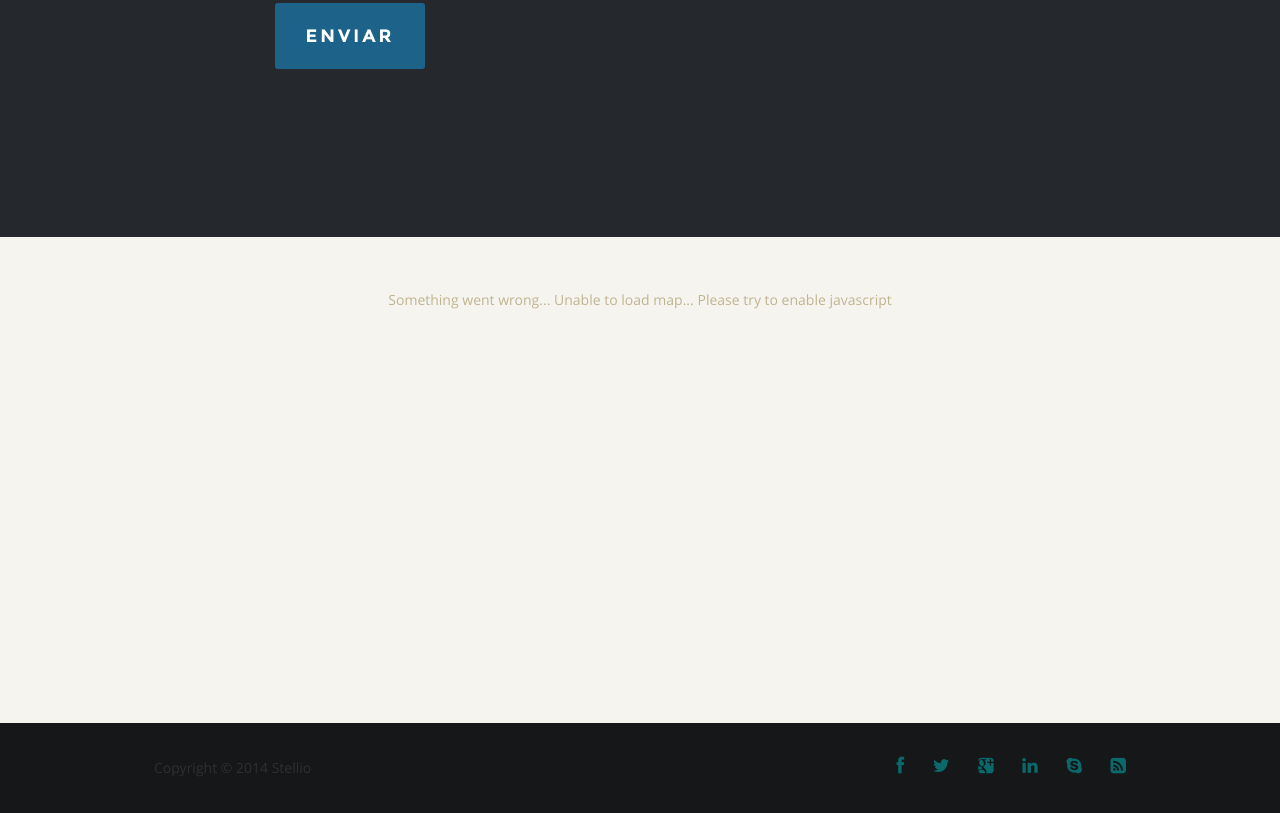
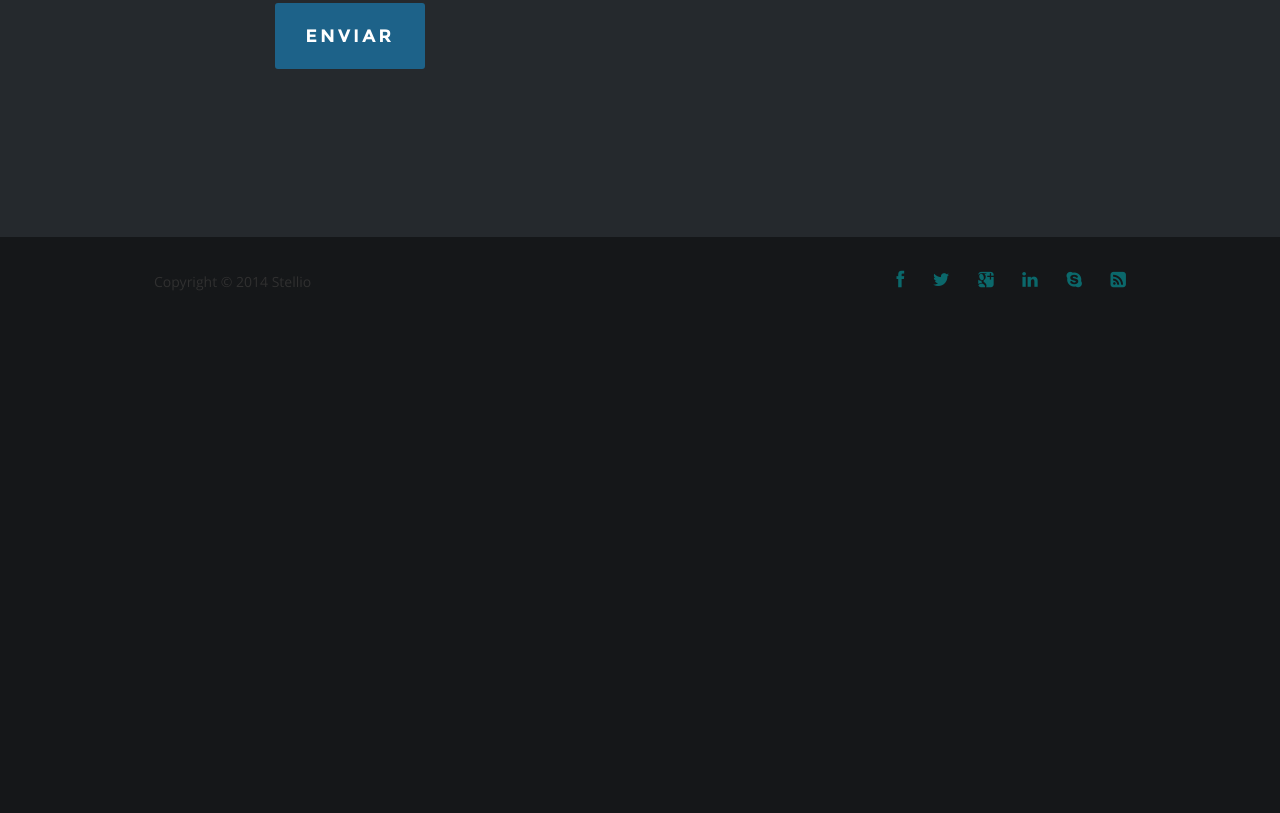
Before and after one commit to miguelgazela/stellio, a plain HTML site: page index.html in a window 1280 px wide. Shown: the part 7691-8504 px from the top of the page. After the commit the page ends 8018 px from the top, so only its background shows below. Drawn offline with nearby package versions, Linux system fonts and the light colour scheme; some packages are replaced by stand-ins of ours.

Commit message:
fixed the bug when removing the map section

```diff
--- a/index.html
+++ b/index.html
@@ -918,13 +918,7 @@
       </div>
 
    </section> <!-- Contact Section End-->
-   <!-- Map Section
-   ================================================== -->
-   <section id="map">
 
-      <p class="map-error">Something went wrong... Unable to load map... Please try to enable javascript</p>
-
-   </section> <!-- Map Section End-->
    <!-- footer
    ================================================== -->
    <footer>
@@ -963,7 +957,6 @@
    <script src="js/jquery.flexslider.js"></script>
    <script src="js/jquery.reveal.js"></script>
    <script src="http://maps.google.com/maps/api/js?sensor=true" type="text/javascript"></script>
-   <script src="js/gmaps.js"></script>
    <script src="js/init.js"></script>
    <script src="js/smoothscrolling.js"></script>
 
--- a/js/init.js
+++ b/js/init.js
@@ -22,14 +22,14 @@
    var map;
 
    // main directions
-   map = new GMaps({
-      el: '#map', lat: 14.553533, lng: 121.052124, zoom: 14, zoomControl : true,
-      zoomControlOpt: { style : 'SMALL', position: 'TOP_LEFT' }, panControl : false, scrollwheel: false
-   });
+   // map = new GMaps({
+   //    el: '#map', lat: 14.553533, lng: 121.052124, zoom: 14, zoomControl : true,
+   //    zoomControlOpt: { style : 'SMALL', position: 'TOP_LEFT' }, panControl : false, scrollwheel: false
+   // });
 
-   // add address markers
-   map.addMarker({ lat: 14.552891, lng: 121.051815, title: 'Eco Tower',
-   infoWindow: { content: '<p>You can add your address 1 here</p>' } });
+   // // add address markers
+   // map.addMarker({ lat: 14.552891, lng: 121.051815, title: 'Eco Tower',
+   // infoWindow: { content: '<p>You can add your address 1 here</p>' } });
 
 /*----------------------------------------------------*/
 /*	contact form
```
